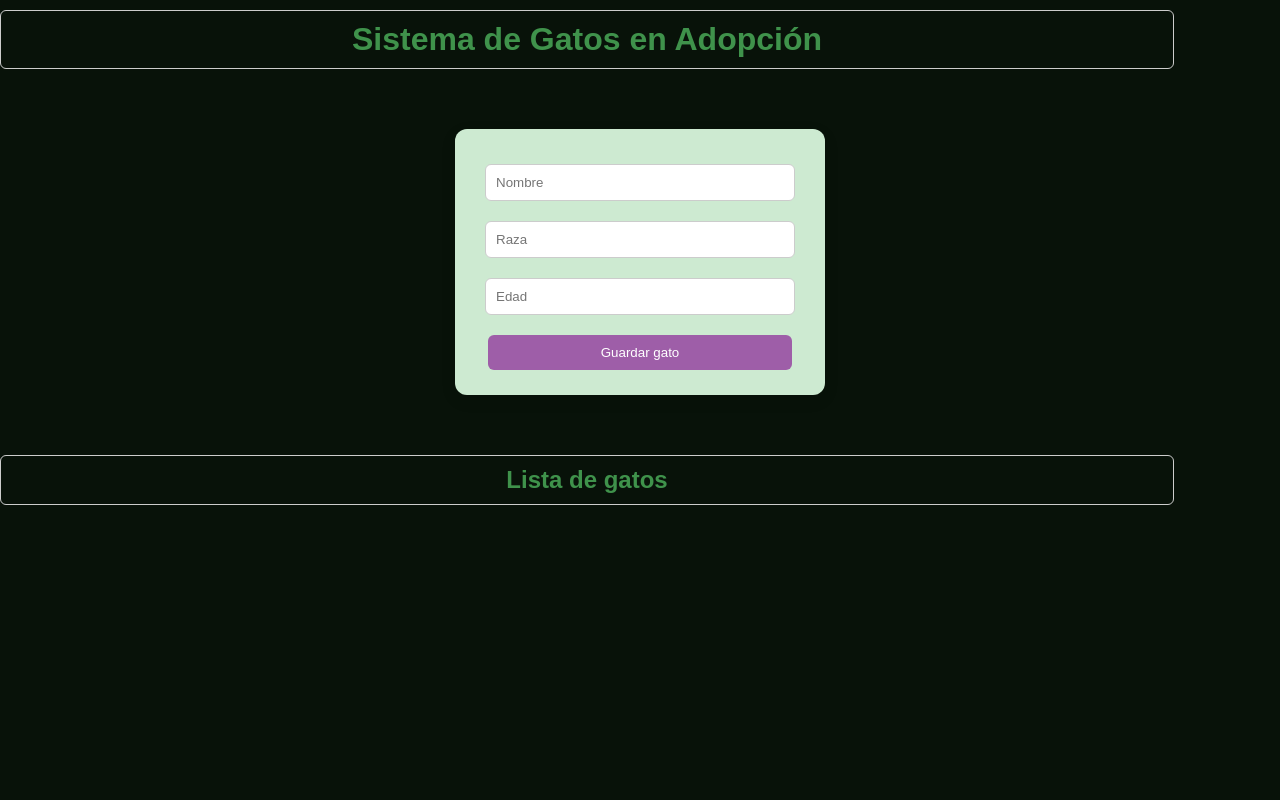
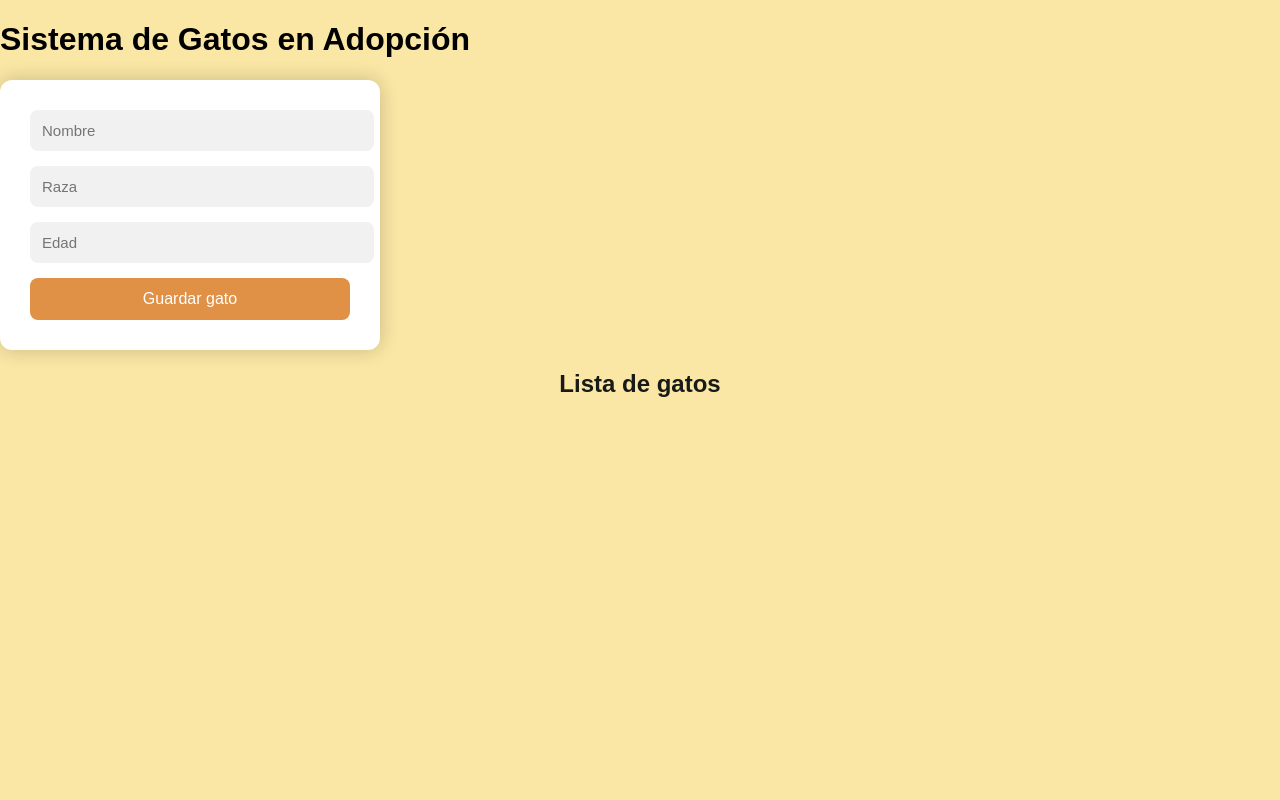
Before and after one commit to DavidAntua/OperacionGatitosMetodologia, a PHP site: page / in a window 1280 px wide. Run offline with PHP 8.4, Linux system fonts and the light colour scheme; data that the repository does not hold is empty.

Commit message:
TODO EL PROYECTO

```diff
--- a/style.css
+++ b/style.css
@@ -1,68 +1,55 @@
-body{
-    font-family: Arial, sans-serif;
-    background: #081209;
+body {
   margin: 0;
   padding: 0;
-    color: #15321A;
+  font-family: Arial, sans-serif;
+  background: #FAE7A5;
+  min-height: 100vh;
+    display: flex;
+    flex-direction: column;
+    align-items: stretch;
+}
+h2{
+    text-align: center;
+    color: #181a19;
+    margin: 20px auto;
+    width: 100%;
 }
 
-/* =========================
-   TÍTULOS
-========================= */
-h1, h2{
-    text-align: center;
-    color: #3F924B;
-    margin-top: 20px;
-    width: 90%;
-    padding: 10px;
-    margin: 10px 0;
-    border: 1px solid #ccc;
-    border-radius: 6px;
-    outline: none;
-}
-
-/* =========================
-   CONTENEDOR FORMULARIOS
-========================= */
-form{
-    background: #CDEAD1;
+    form {
+      background: white;
       width: 320px;
-    margin: 60px auto;
-    padding: 25px;
+      padding: 30px;
       border-radius: 12px;
-    box-shadow: 0 5px 15px rgba(0,0,0,0.1);
+      box-shadow: 0 0 20px rgba(0,0,0,0.2);
       text-align: center;
     }
 
-/* INPUTS */
-input{
-    width: 90%;
-    padding: 10px;
-    margin: 10px 0;
-    border: 1px solid #ccc;
-    border-radius: 6px;
-    outline: none;
+    input {
+      width: 100%;
+      padding: 12px;
+      border: none;
+      border-radius: 8px;
+      background: #f1f1f1;
+      margin-bottom: 15px;
+      font-size: 15px;
     }
 
-input:focus{
-    border-color: #1f3c88;
+    button {
+      width: 100%;
+      padding: 12px;
+      border: none;
+      border-radius: 8px;
+      background: #e09146;
+      color: white;
+      font-size: 16px;
+      cursor: pointer;
+      transition: 0.3s;
     }
 
-/* BOTONES */
-button{
-    width: 95%;
-    padding: 10px;
-    background: #9E5EA8;
-    color: white;
-    border: none;
-    border-radius: 6px;
-    cursor: pointer;
-    margin-top: 10px;
+    button:hover {
+      background: #e09146;
     }
 
-button:hover{
-    background: #16306b;
-}
 
 /* LINKS */
 a{
@@ -80,11 +67,13 @@ a:hover{
 /* =========================
    SISTEMA LIBROS (CARDS)
 ========================= */
-#listaLibros{
+#listaLibros {
     display: grid;
     grid-template-columns: repeat(auto-fit, minmax(250px, 1fr));
     gap: 15px;
     padding: 20px;
+    width: 100%;
+    box-sizing: border-box;
 }
 
 .card{
```
Lines whose indentation alone changed are shown as unchanged.
